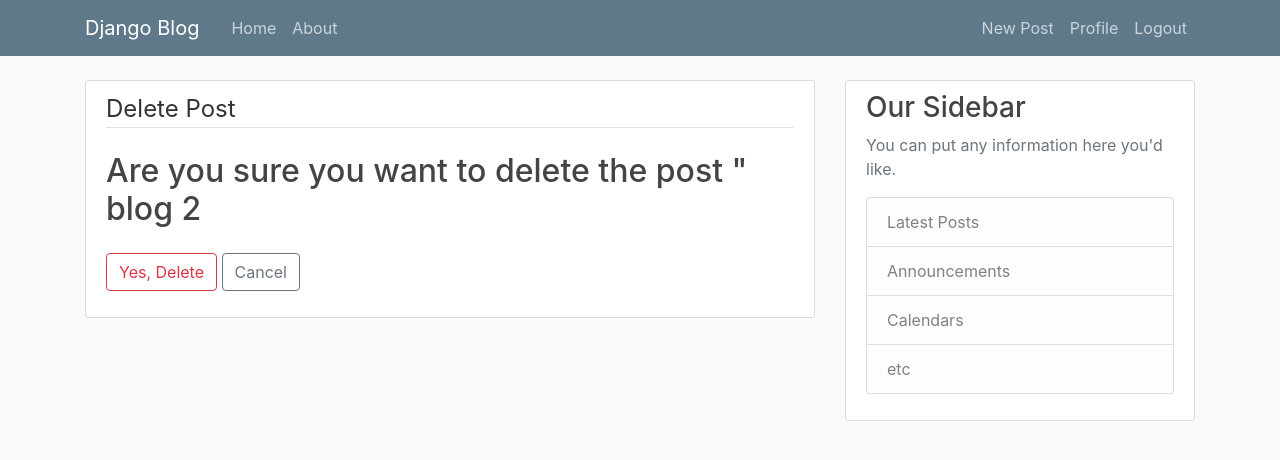
After one commit to twitchfiber/django-blog, a Django app: page /post/2/delete in a window 1280 px wide. The commit adds this page. Shown: the top 460 px of the page. Run offline with Django 3.2, Linux system fonts and the light colour scheme; a user stored in the database is signed in; data comes from the database, SQL or seed files in the repository; both versions use the stored data as it was after the commit; some libraries are stand-ins or nearby versions.

Commit message:
django-project initial

```diff
--- a/blog/templates/blog/base.html
+++ b/blog/templates/blog/base.html
@@ -32,6 +32,7 @@
                         <!-- Navbar Right Side -->
                         <div class="navbar-nav">
                             {% if user.is_authenticated %}
+                                <a class="nav-item nav-link" href="{% url 'post-create' %}">New Post</a>
                                 <a class="nav-item nav-link" href="{% url 'profile' %}">Profile</a>
                                 <a class="nav-item nav-link" href="{% url 'logout' %}">Logout</a>
                             {% else %}
--- /dev/null
+++ b/blog/templates/blog/post_confirm_delete.html
@@ -0,0 +1,16 @@
+{% extends "blog/base.html" %}
+{% block content %}
+    <div class="content-section">
+        <form method="POST">
+            {% csrf_token %}
+            <fieldset class="form-group">
+                <legend class="border-bottom mb-4">Delete Post</legend>
+                <h2>Are you sure you want to delete the post " {{ object.title }}</h2>
+            </fieldset>
+            <div class="form-group">
+                <button class="btn btn-outline-danger" type="submit">Yes, Delete</button>
+                <a class="btn btn-outline-secondary" href="{% url 'post-detail' object.id %}">Cancel</a>
+            </div>
+        </form>
+    </div>
+{% endblock content %}
--- a/blog/templates/blog/post_detail.html
+++ b/blog/templates/blog/post_detail.html
@@ -7,6 +7,12 @@
             <div class="article-metadata">
             <a class="mr-2" href="#">{{ object.author }}</a>
             <small class="text-muted">{{ object.date_posted|date:"F d, Y" }}</small>
+            {% if object.author == user %}
+                <div>
+                    <a class="btn btn-secondary btn-sm mt-1 mb-1" href="{% url 'post-update' object.id %}">Update</a>
+                    <a class="btn btn-danger btn-sm mt-1 mb-1" href="{% url 'post-delete' object.id %}">Delete</a>
+                </div>
+            {% endif %}
             </div>
             <h2 class="article-title">{{ object.title }}</h2>
             <p class="article-content">{{ object.content }}</p>
--- a/blog/urls.py
+++ b/blog/urls.py
@@ -2,7 +2,9 @@
 from . views import (
     PostListView,
     PostDetailView,
-    PostCreateView
+    PostCreateView,
+    PostUpdateView,
+    PostDeleteView
 )
 from . import views
 
@@ -10,8 +12,9 @@
     path('', PostListView.as_view(), name='blog-home'),
     path('post/<int:pk>/', PostDetailView.as_view(), name='post-detail'),
     path('post/new/', PostCreateView.as_view(), name='post-create'),
+    path('post/<int:pk>/update', PostUpdateView.as_view(), name='post-update'),
+    path('post/<int:pk>/delete', PostDeleteView.as_view(), name='post-delete'),
     path('about/', views.about, name='blog-about'),
-
 ]
 
 # <app>/<model>_<viewtype>.html
--- a/blog/views.py
+++ b/blog/views.py
@@ -1,9 +1,12 @@
 from django.shortcuts import render
+from django.contrib.auth.mixins import LoginRequiredMixin, UserPassesTestMixin
 from .models import Post
 from django.views.generic import (
     ListView,
     DetailView,
-    CreateView
+    CreateView,
+    UpdateView,
+    DeleteView
 )
 # from django.http import HttpResponse
 
@@ -22,7 +25,7 @@
 class PostDetailView(DetailView):
     model = Post
 
-class PostCreateView(CreateView):
+class PostCreateView(LoginRequiredMixin, CreateView):
     model = Post
     fields = ['title', 'content']
 
@@ -30,5 +33,31 @@
         form.instance.author = self.request.user
         return super().form_valid(form)
 
+class PostUpdateView(LoginRequiredMixin, UserPassesTestMixin, UpdateView):
+    model = Post
+    fields = ['title', 'content']
+
+    def form_valid(self, form):
+        form.instance.author = self.request.user
+        return super().form_valid(form)
+
+    def test_func(self):
+        post = self.get_object()
+        if self.request.user == post.author:
+            return True
+        else:
+            False
+
+class PostDeleteView(LoginRequiredMixin, UserPassesTestMixin, DeleteView):
+    model = Post
+    success_url = '/'
+    def test_func(self):
+        post = self.get_object()
+        if self.request.user == post.author:
+            return True
+        else:
+            False
+
+
 def about(request):
     return render(request, 'blog/about.html', {'title': 'A Title'})
```
Also changed, not shown: db.sqlite3.
